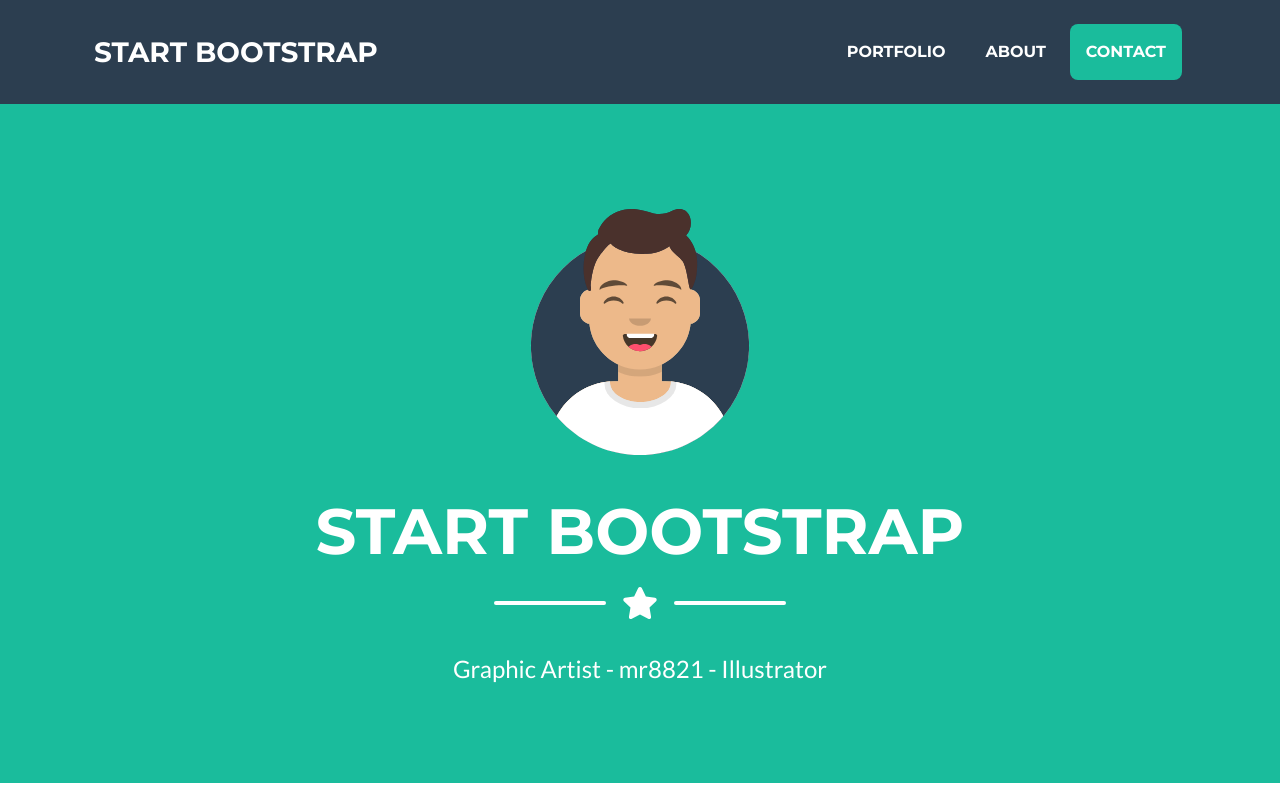
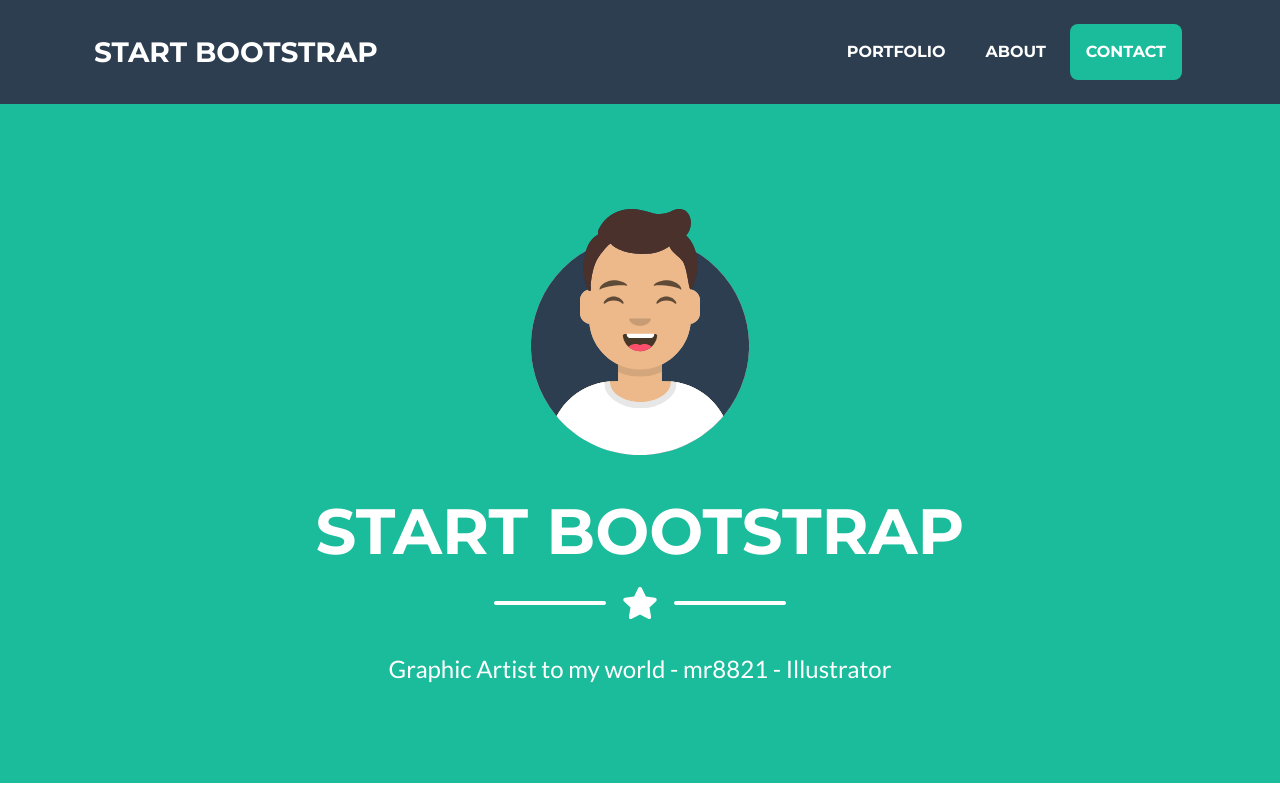
Before and after one commit to Mr88211997/project8821, a plain HTML site: page index.html in a window 1280 px wide. Shown: the top 800 px of the page. Drawn offline with nearby package versions, Linux system fonts and the light colour scheme.

Commit message:
Update index.html

```diff
--- a/index.html
+++ b/index.html
@@ -48,7 +48,7 @@
                     <div class="divider-custom-line"></div>
                 </div>
                 <!-- Masthead Subheading-->
-                <p class="masthead-subheading font-weight-light mb-0">Graphic Artist - mr8821 - Illustrator</p>
+                <p class="masthead-subheading font-weight-light mb-0">Graphic Artist to my world - mr8821 - Illustrator</p>
             </div>
         </header>
         <!-- Portfolio Section-->
```
